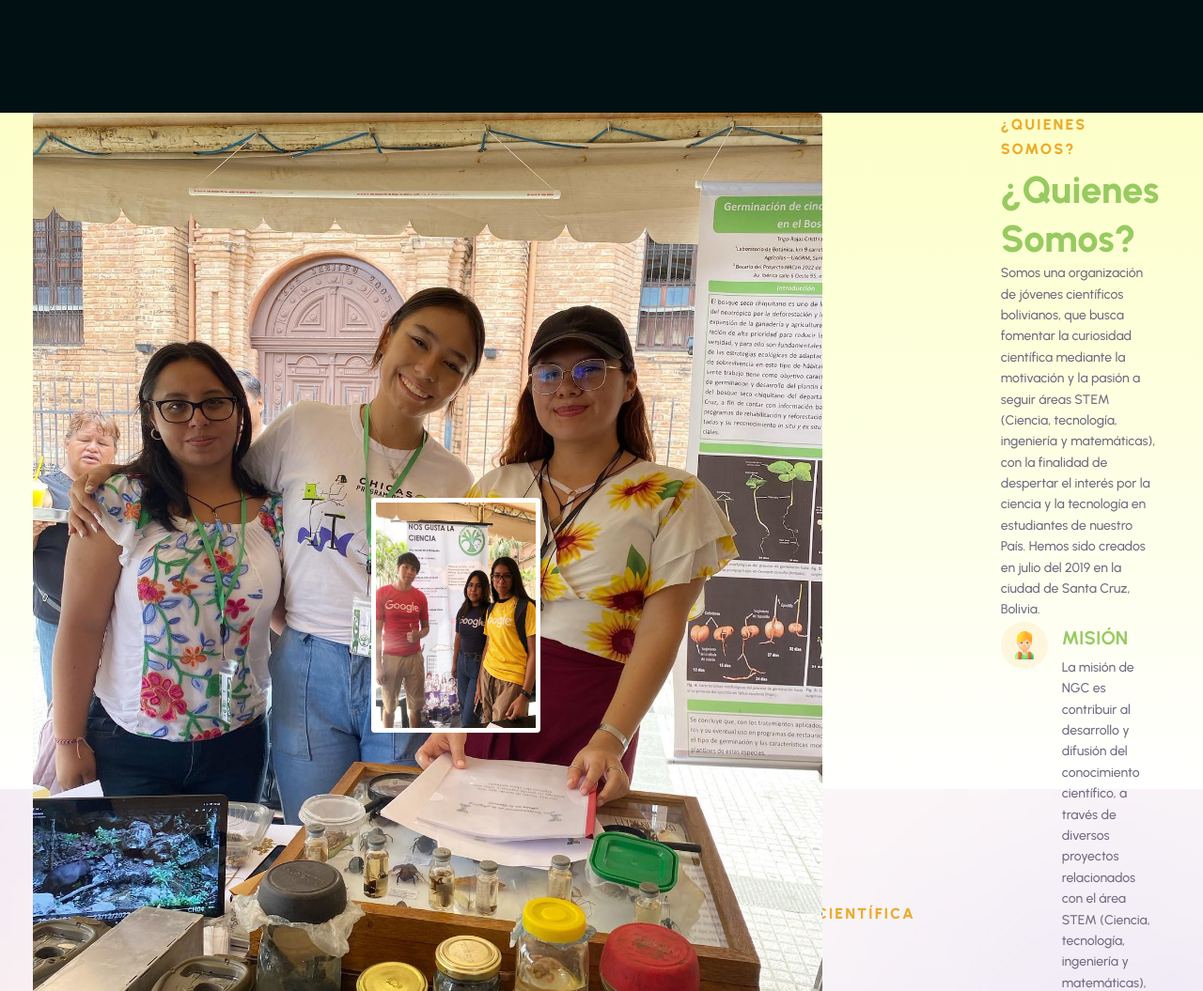
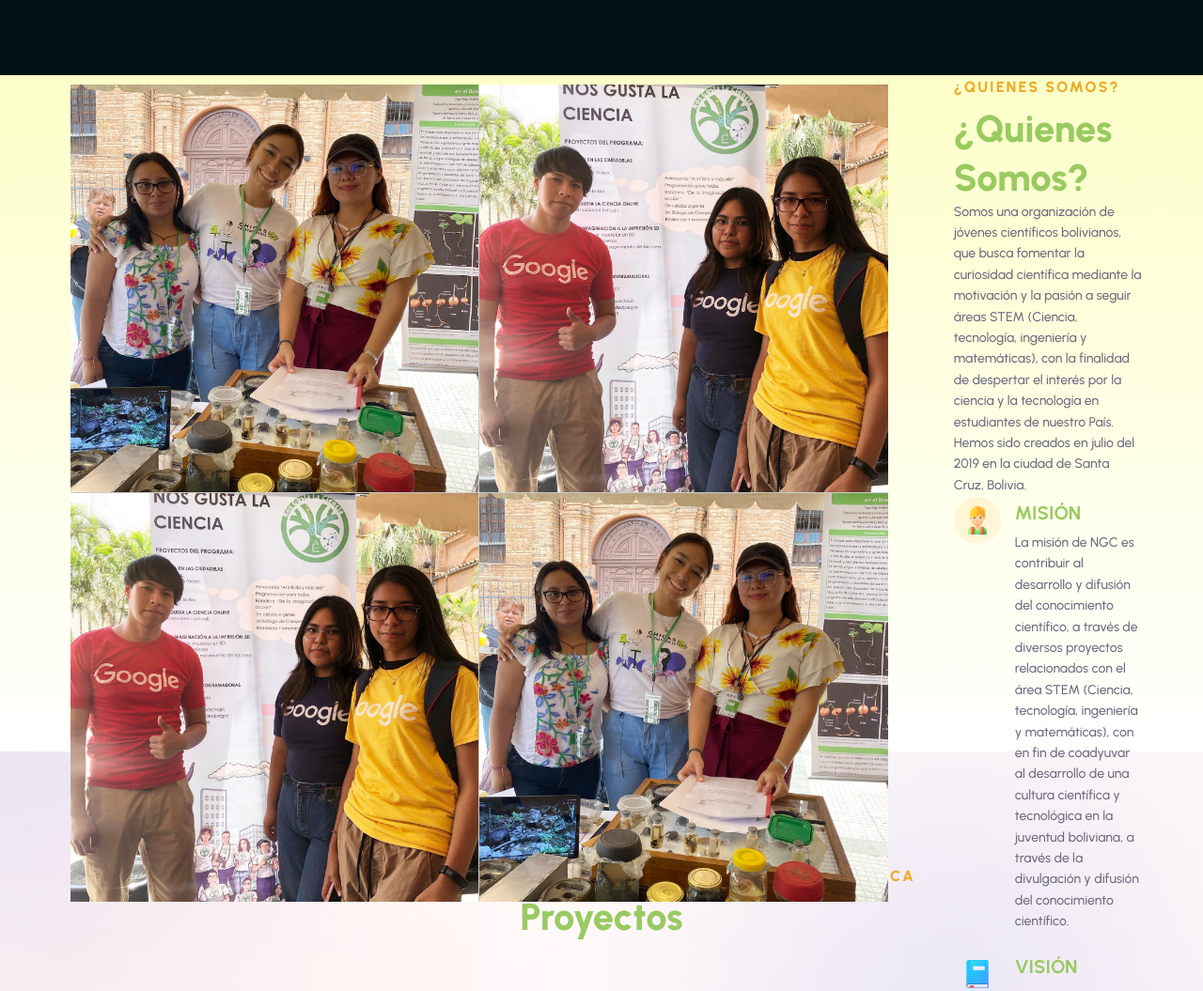
Before and after one commit to NosGustaLaCiencia/nosgustalacienciascz, a plain HTML site: page index.html in a window 1280 px wide. Shown: the part 740-1795 px from the top of the page at 94% size. Drawn offline with nearby package versions, Linux system fonts and the light colour scheme; some packages are replaced by stand-ins of ours.

Commit message:
etiquetas

```diff
--- a/assets/css/slider.css
+++ b/assets/css/slider.css
@@ -40,19 +40,17 @@
 
 
 
-
-
   .cover-container {
     margin: -70px;
     position: relative;
-    height: 95vh; /* Ajusta la altura de la portada a la altura de la ventana */
+    height: 90vh; /* Ajusta la altura de la portada a la altura de la ventana */
     background-color: #011113; /* Color de fondo principal */
   }
 
   .cover-container img {
     display: block;
     width: 100%;
-    height: 520px;
+    height: 550px;
     object-fit: cover;
     opacity: 0.2; /* Opacidad de la imagen de fondo */
   }
@@ -98,3 +96,67 @@
     color: #ECAB2B; /* Color del texto principal */
   }
 }
+
+
+
+
+
+
+
+
+
+
+
+
+
+
+
+
+
+
+
+
+
+
+
+.about-banner {
+  margin: 10px;
+  display: grid;
+  grid-template-columns: repeat(2, 1fr);
+  grid-gap: 1px;
+}
+
+.image-container {
+  position: relative;
+  /* overflow: hidden; Oculta los bordes redondeados */
+  aspect-ratio: 1/1; /* Establece una relación de aspecto de 1:1 */
+}
+
+.image-container img {
+  width: 100%;
+  height: 100%;
+  object-fit: cover; /* Ajusta la imagen para que cubra completamente el contenedor */
+  border-radius: 0;
+  transition: transform 0.3s ease, filter 0.3s ease;
+}
+
+.image-container::before {
+  content: "";
+  position: absolute;
+  top: 0;
+  left: 0;
+  width: 100%;
+  height: 100%;
+  background-color: rgba(0, 0, 0, 0.5);
+  opacity: 0;
+  transition: opacity 0.3s ease;
+}
+
+.image-container:hover::before {
+  opacity: 1;
+}
+
+.image-container:hover img {
+  transform: scale(1.1);
+  filter: grayscale(100%);
+}
--- a/assets/css/style.css
+++ b/assets/css/style.css
@@ -23,7 +23,7 @@
   --space-cadet-2: #99ca61;
   --old-lavender: hsl(251, 9%, 46%);
   --orange-peel: #e9cb71;
-  --tart-orange: hsl(0, 100%, 63%);
+  --tart-orange: hsl(0, 87%, 39%);
   --light-gray: hsl(0, 0%, 80%);
   --cultured-1: hsl(0, 0%, 96%);
   --cultured-2: hsl(0, 0%, 93%);
@@ -31,7 +31,7 @@
   --white_10: hsla(0, 0%, 100%, 0.1);
   --black_80: hsla(0, 0%, 0%, 0.8);
   /* --pumpkin: hsl(26, 98%, 49%); */
-  --pumpkin: #99ca61;
+  --pumpkin: #001a80;
 
   --white: hsl(0, 0%, 100%);
 
--- a/index.html
+++ b/index.html
@@ -71,49 +71,6 @@
 <script src="assets/js/slider.js"></script>
 
 <script>
-
-
-
-      // function mostrarNotificacion() {
-      //       if (!("Notification" in window)) {
-      //           alert("Tu navegador no soporta notificaciones push");
-      //           return;
-      //       }
-
-      //       if (Notification.permission === "granted") {
-      //           var notification = new Notification("¡Hola!", {
-      //               body: "Esta es una notificación push",
-      //               icon: "assets/images/logo/s2.png",
-      //               silent: true ,// Desactivar el sonido por defecto de la notificación
-
-      //           });
-      //           reproducirSonido();
-      //       } else if (Notification.permission !== "denied") {
-      //           Notification.requestPermission().then(function(permission) {
-      //               if (permission === "granted") {
-      //                   var notification = new Notification("¡Hola!", {
-      //                       body: "Esta es una notificación push",
-      //                       icon: "assets/images/logo/s2.png",
-      //                       silent: true, // Desactivar el sonido por defecto de la notificación
-
-      //                   });
-      //                   reproducirSonido();
-      //               }
-      //           });
-      //       }
-      //   }
-
-      //   function reproducirSonido() {
-      //       var audio = document.getElementById("notificationSound");
-      //       audio.play();
-      //   }
-
-      //   function mostrarAlerta() {
-      //       mostrarNotificacion();
-      //   }
-
-      //   document.addEventListener('DOMContentLoaded', mostrarAlerta);
-      //   setInterval(mostrarAlerta, 20000);
 
 
       function mostrarNotificacion() {
@@ -193,53 +150,6 @@ document.addEventListener('DOMContentLoaded', function() {
   //setInterval(mostrarAlerta, 5 * 60 * 1000); // 5 minutos en milisegundos
 });
 
-
-
-
-        // function mostrarNotificacion2() {
-        //     if (Push.Permission.has()) {
-        //         Push.create("¡Hola!2", {
-        //             body: "Esta es una notificación push2",
-        //             icon: "assets/images/logo/s2.png",
-        //             sound: "assets/sonido/music.mp3",
-        //             timeout: 2000,
-        //             onClick: function() {
-        //                 window.focus();
-        //                 this.close();
-        //             }
-        //         });
-        //         reproducirSonido();
-        //     } else {
-        //         Swal.fire({
-        //             title: '¡Hola!',
-        //             text: 'Esta es una alerta',
-        //             icon: 'info',
-        //             timer: 2000,
-        //             timerProgressBar: true,
-        //             showConfirmButton: false,
-        //             toast: true,
-        //             position: 'top-end',
-        //             showClass: {
-        //                 popup: 'swal2-noanimation',
-        //                 backdrop: 'swal2-noanimation'
-        //             },
-        //             hideClass: {
-        //                 popup: '',
-        //                 backdrop: ''
-        //             }
-        //         });
-        //         reproducirSonido();
-        //     }
-        // }
-
-        // document.addEventListener('DOMContentLoaded', function() {
-        //     mostrarNotificacion2();
-        // });
-        // setInterval(function() {
-        //     mostrarNotificacion2();
-        // }, 20000);
-
-
 </script>
 
 <body id="top">
@@ -349,7 +259,6 @@ document.addEventListener('DOMContentLoaded', function() {
 
     </div>
   </div>
-
 
 
 
@@ -377,11 +286,12 @@ document.addEventListener('DOMContentLoaded', function() {
                  estudiantes apasionados por STEM...</p>
 
                  <center>
-                  <a href="#" class="btn btn-primary">
+                  <a href="#" class="btn btn-primary" id="notificationSound">
                     <span class="span">Empiece hoy</span>
                     <ion-icon name="arrow-forward-outline" aria-hidden="true"></ion-icon>
                   </a>
                   <audio id="notificationSound" src="assets/sonido/music.mp3" preload="auto"></audio>
+
 
                   <ul class="social-list">
                     <li>
@@ -600,28 +510,23 @@ document.addEventListener('DOMContentLoaded', function() {
       <section class="section about" id="about" style="background: linear-gradient(#fcffc8, #ffffff);" aria-label="about">
         <div class="container">
 
-          <figure class="about-banner">
-
-            <img src="./assets/images/banner/2.png"
-             loading="lazy" alt="about banner"
-              class="w-100 about-img">
-
-
-              <img src="./assets/images/banner/1.png"
-              loading="lazy"
-              aria-hidden="true" class="abs-img abs-img-1">
-
-
-            <!-- <img src="./assets/images/banner/1.png" loading="lazy" aria-hidden="true"
-              class="abs-img abs-img-1"> -->
-            <!-- <img src="./assets/images/banner/1.png" loading="lazy" aria-hidden="true"
-              class="abs-img abs-img-0">  -->
-
-
-              <!-- <img src="./assets/images/banner/1.png"
-              width="150" height="200" loading="lazy"
-              aria-hidden="true" class="abs-img abs-img-2"> -->
-          </figure>
+          <div class="about-banner">
+                <div class="image-container">
+                  <img src="./assets/images/banner/2.png" loading="lazy" alt="about banner">
+                </div>
+                <div class="image-container">
+                  <img src="./assets/images/banner/1.png" loading="lazy" alt="about banner">
+                </div>
+                <div class="image-container">
+                  <img src="./assets/images/banner/1.png" loading="lazy" alt="about banner">
+                </div>
+                <div class="image-container">
+                  <img src="./assets/images/banner/2.png" loading="lazy" alt="about banner">
+                </div>
+              </div>
+
+
+
 
 
 
@@ -659,22 +564,6 @@ document.addEventListener('DOMContentLoaded', function() {
                 </div>
               </li>
 
-              <!-- <li class="about-item">
-
-                <div class="item-icon item-icon-3">
-                  <img src="./assets/images/about-icon-3.png" width="30" height="30" loading="lazy" aria-hidden="true">
-                </div>
-
-                <div>
-                  <h3 class="h3 item-title">OTROS</h3>
-
-                  <p class="item-text">
-                    Somos una organización de jóvenes científicos bolivianos fundada en julio de 2019 en Santa Cruz, Bolivia. Nuestro programa busca fomentar la curiosidad científica y el interés por STEM en estudiantes de secundaria y primeros semestres universitarios. Creamos una comunidad científica
-                    con actividades y eventos relacionados a STEM.
-                  </p>
-                </div>
-
-              </li> -->
 
             </ul>
 
@@ -687,6 +576,8 @@ document.addEventListener('DOMContentLoaded', function() {
 
           </div>
         </div>
+
+      </div>
       </section>
 
 
@@ -987,10 +878,9 @@ document.addEventListener('DOMContentLoaded', function() {
             </li>
 
 
-
+<!--
             <li>
               <div class="course-card">
-
                 <div class="slider-container3">
                   <figure class="card-banner">
                     <img src="./assets/images/proyectos/Club_de_chicas_programadoras/3.JPG" width="370" height="270" loading="lazy"
@@ -1001,14 +891,9 @@ document.addEventListener('DOMContentLoaded', function() {
                       alt="De la imaginación a la impresión 3D" class="img-cover">
                       <img src="./assets/images/proyectos/Club_de_chicas_programadoras/4.JPG" width="370" height="270" loading="lazy"
                       alt="De la imaginación a la impresión 3D" class="img-cover">
-
                   </figure>
                 </div>
-
                 <div class="card-actions">
-
-                  <!-- <span class="badge">Advanced</span> -->
-
                   <button class="whishlist-btn" aria-label="Add to whishlist" data-whish-btn>
                     <ion-icon name="heart"></ion-icon>
                   </button>
@@ -1045,9 +930,6 @@ document.addEventListener('DOMContentLoaded', function() {
                   </p>
 
                   <div class="card-footer">
-                    <!-- <div class="card-price">
-                      <span class="span">Free</span>
-                    </div> -->
                     <a href="#" class="btn-link">
                       <span class="span">Ver detalle</span>
                       <ion-icon name="arrow-forward-outline" aria-hidden="true"></ion-icon>
@@ -1059,7 +941,7 @@ document.addEventListener('DOMContentLoaded', function() {
                   </div>
                 </div>
               </div>
-            </li>
+            </li> -->
 
             <!-- <li>
 
--- a/notificacion.json
+++ b/notificacion.json
@@ -5,7 +5,7 @@
         "title": "Nos Gusta La Ciencia",
         "body": "Programa de divulgación científica para estudiantes apasionados por STEM..",
         "icon": "assets/images/logo/s2.png",
-        "silent": true,
+        "silent": false,
         "sound": "assets/sonido/music.mp3"
       },
       {
```
Also changed, not shown: sw.js (+54 -34 lines).
